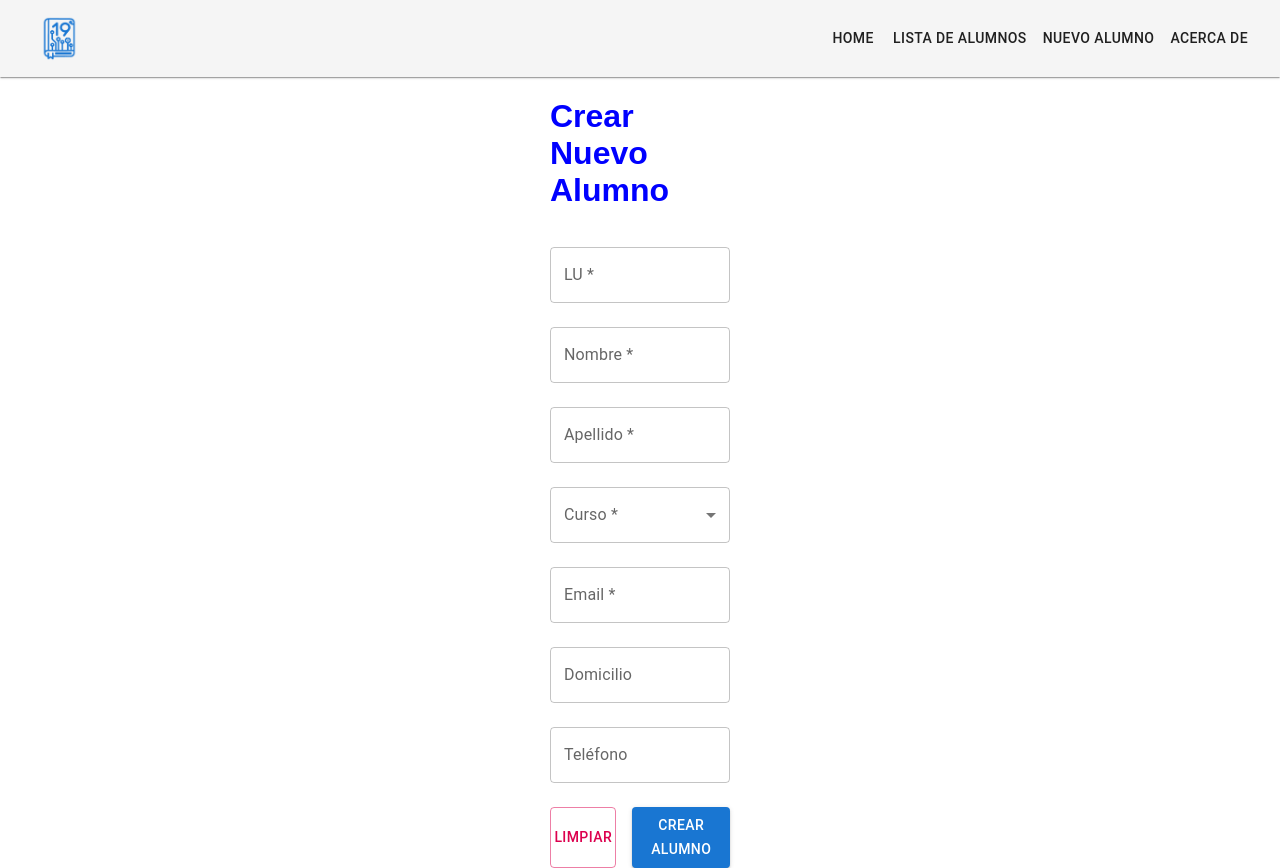
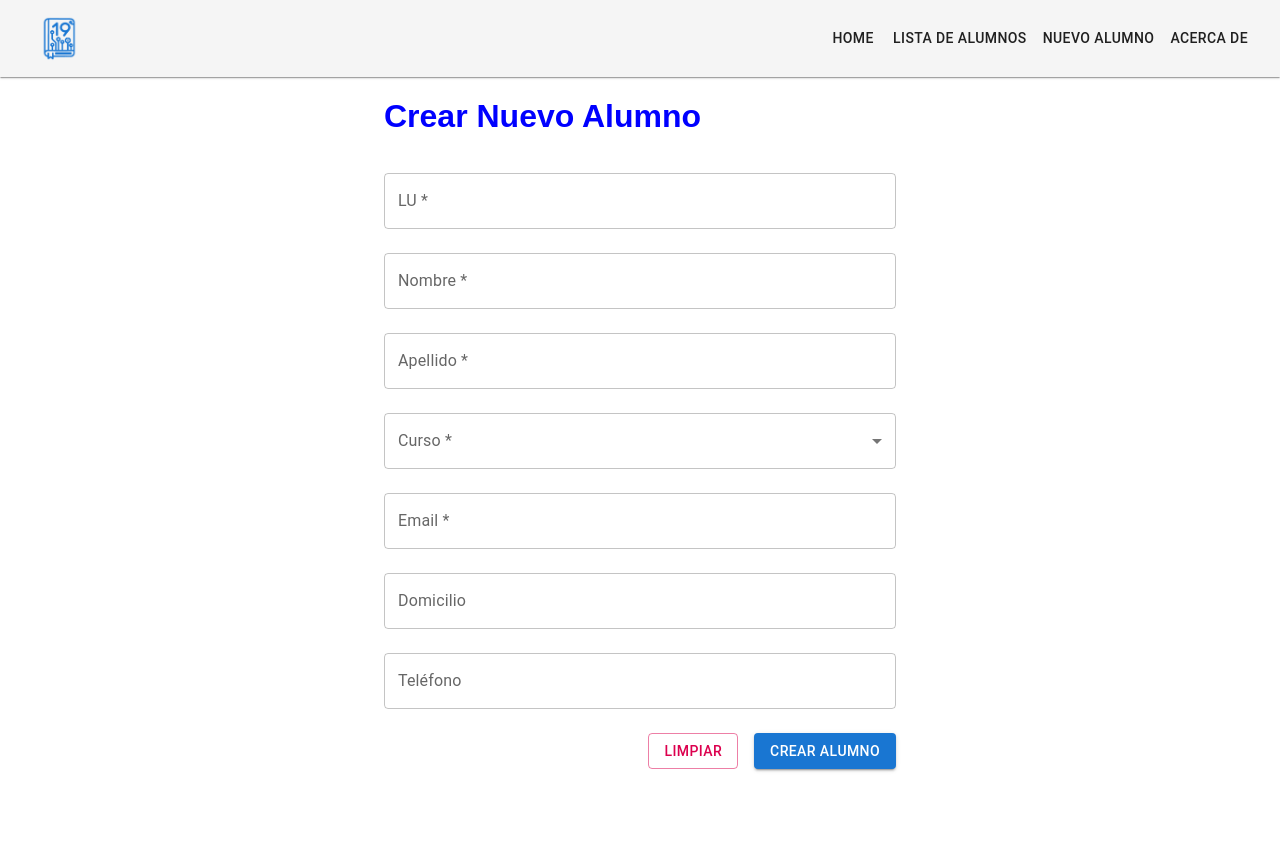
Before and after one commit to matiasvargas-dev/pv_tp5_grupo19, a React (Vite) app: page /nuevo-alumno in a window 1280 px wide. After the commit the page ends 800 px from the top, so only its background shows below. Built offline with nearby package versions, Linux system fonts and the light colour scheme.

Commit message:
fix:(componente layout style ) con el viewport

```diff
--- a/src/views/NuevoAlumno/layout/style.css
+++ b/src/views/NuevoAlumno/layout/style.css
@@ -1,3 +1,7 @@
 .container_layout {
-  padding: 0 550px;
+  padding: 0 clamp(1rem, 30vw, 700px);
+  display: flex;
+  flex-direction: row;
+  justify-content: center;
+  align-items: center;
 }
```
